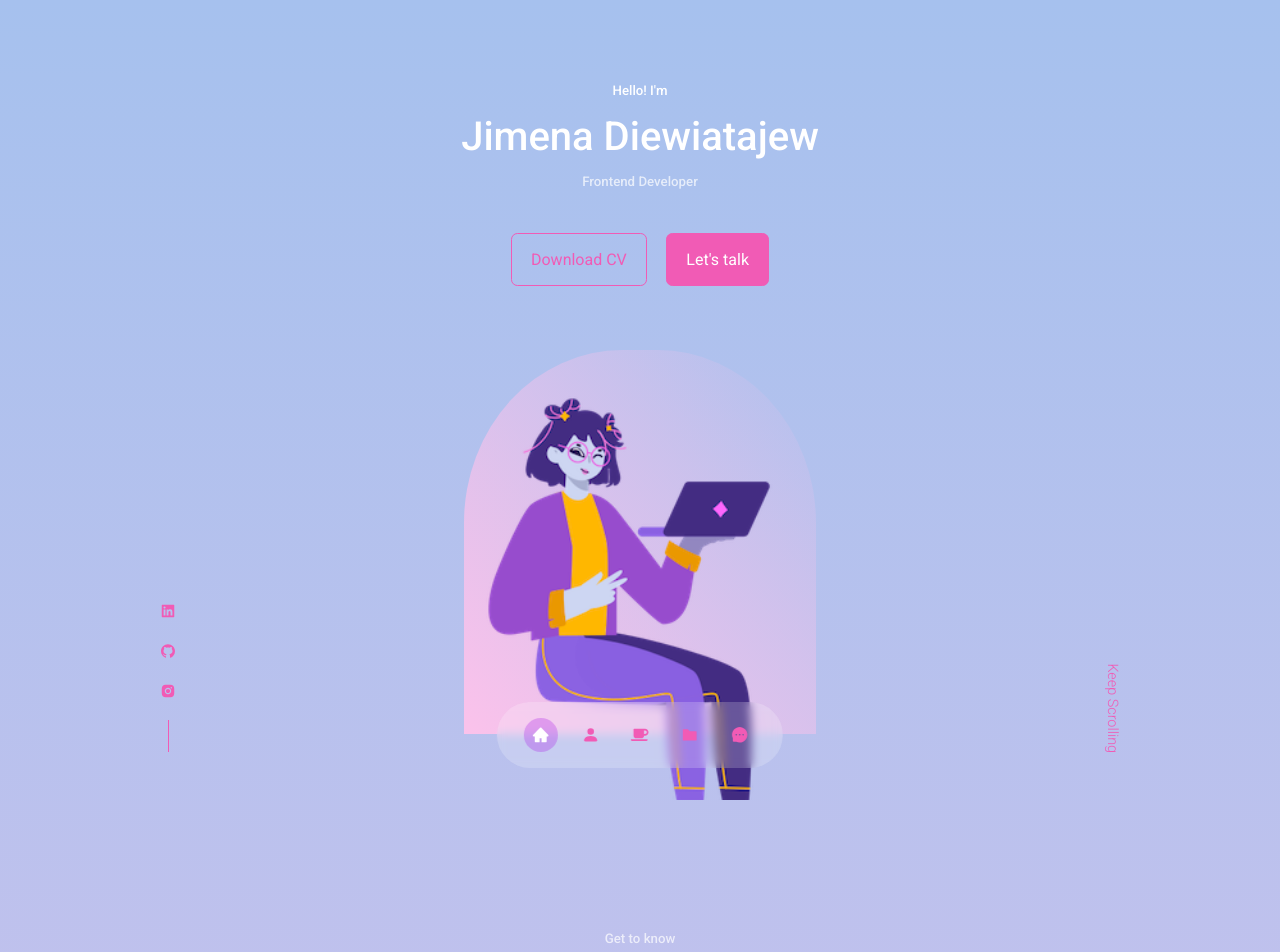
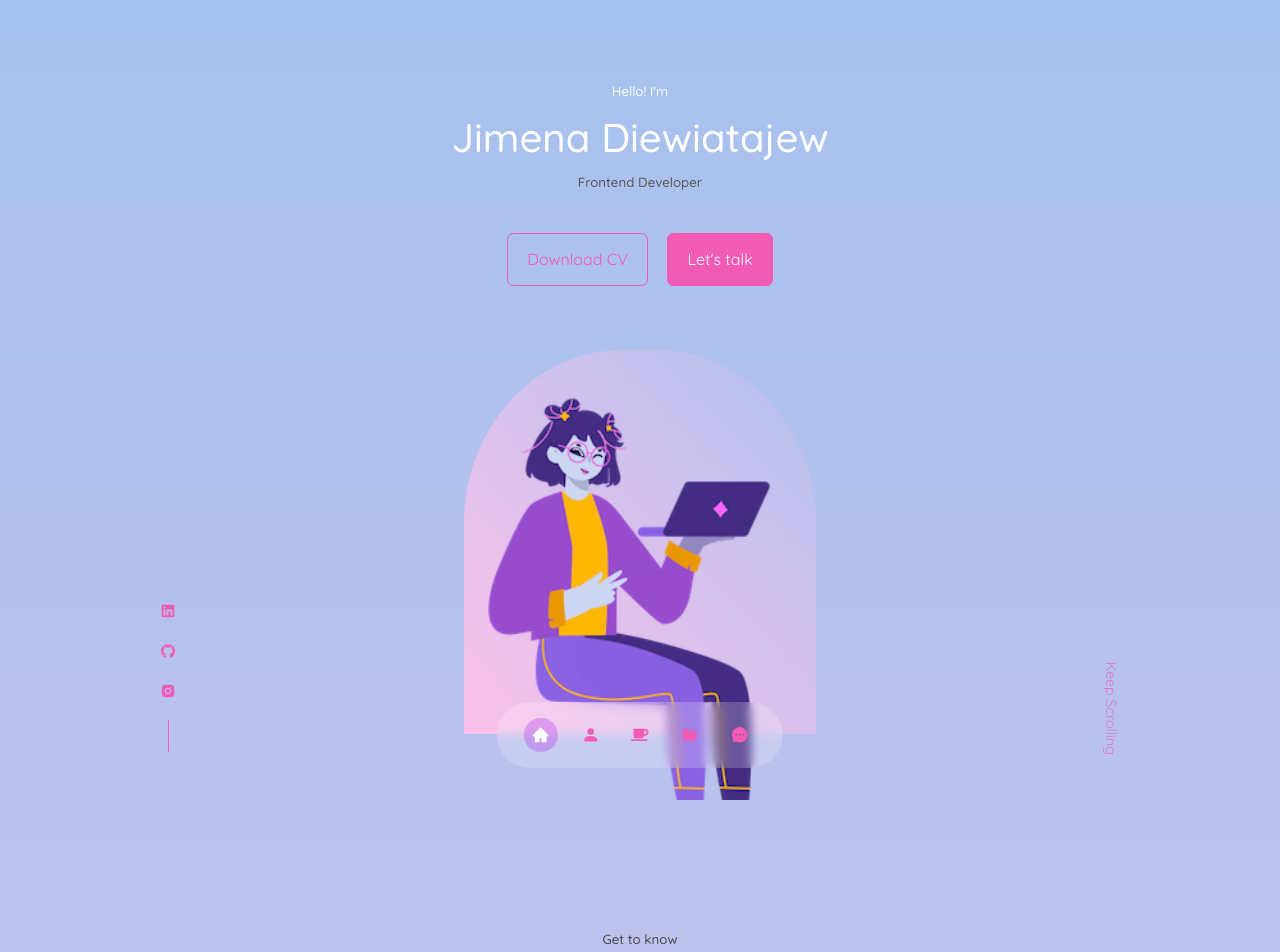
Before and after one commit to jimdiew/portfolio2022, a React (Create React App) app: page / in a window 1280 px wide. Shown: the top 952 px of the page. Built offline with nearby package versions, Linux system fonts and the light colour scheme; a web font is replaced by a local one.

Commit message:
Change font family

```diff
--- a/public/index.html
+++ b/public/index.html
@@ -4,18 +4,17 @@
     <meta charset="utf-8" />
     <link rel="icon" href="%PUBLIC_URL%/favicon.ico" />
     <meta name="viewport" content="width=device-width, initial-scale=1" />
-    <link
-      rel="stylesheet"
-      href="https://fonts.googleapis.com/css?family=Roboto:300,400,500,700&display=swap"
-    />
+
+   <!-- GOOGLE FONTS -->
+   <link rel="preconnect" href="https://fonts.googleapis.com">
+    <link rel="preconnect" href="https://fonts.gstatic.com" crossorigin>
+    <link href="https://fonts.googleapis.com/css2?family=Quicksand:wght@300;400;500;700&display=swap" rel="stylesheet">
     <link
       href="https://fonts.googleapis.com/css2?family=Playfair+Display:ital,wght@1,700&display=swap"
       rel="stylesheet"
     />
-    <link
-      href="https://fonts.googleapis.com/css2?family=Roboto+Condensed:wght@300&display=swap"
-      rel="stylesheet"
-    />
+    <link href="https://fonts.googleapis.com/css2?family=Berkshire+Swash&display=swap" rel="stylesheet">
+
     <meta name="theme-color" content="#000000" />
     <meta
       name="description"
--- a/src/assets/css/index.css
+++ b/src/assets/css/index.css
@@ -1,4 +1,5 @@
-@import url('https://fonts.googleapis.com/css2?family=Roboto:wght@300;400;500;700&display=swap');
+@import url('https://fonts.googleapis.com/css2?family=Quicksand:wght@300;400;500;700&display=swap');
+@import url('https://fonts.googleapis.com/css2?family=Berkshire+Swash&display=swap');
 
 *{
   margin: 0;
@@ -16,8 +17,10 @@
   --white: #fff;
   --translucid: rgba(255, 255, 255, 0.2);
   --text-primary: #fff;
-  --text-secondary: rgba(255, 255, 255, 0.7);
+  --text-secondary: #575757;
+  --text-bold: #4A4A4A;
   --text-dark: #511347;
+  --text-pink: #D82289;
   --background: #fbc2eb;
   --background-secondary:#a6c1ee;
 
@@ -37,7 +40,7 @@ html{
 }
 
 body {
-  font-family: "Roboto", sans-serif;
+  font-family: 'Quicksand', sans-serif;
   color: var(--text-primary);
   line-height: 1.7;
 }
@@ -69,17 +72,18 @@ section{
 
 section > h2, section > h5 {
 text-align: center;
-color: var(--text-secondary);
+color: var(--text-bold);
 }
 
 section > h2 {
   color: var(--text-primary);
   margin-bottom: 3rem;
+  /* font-family: 'Berkshire Swash', cursive; */
 }
 
 p {
   font-weight: lighter;
-  font-family: "Roboto Condensed", sans-serif;
+  font-family: 'Quicksand', sans-serif;
 }
 
 .text-light{
```
